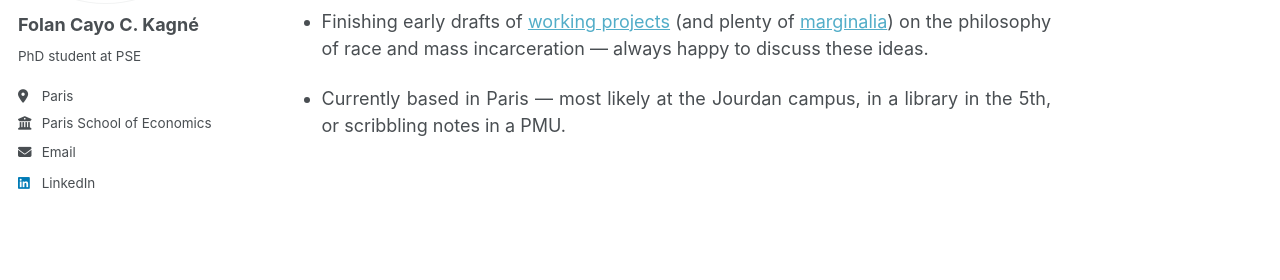
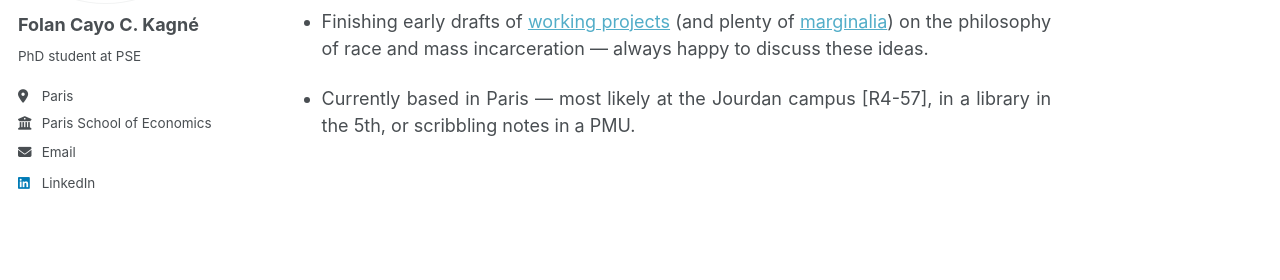
Before and after one commit to folankagne/folankagne.github.io, a Jekyll site: the page built from _pages/now.md, in a window 1280 px wide. Shown: the part 229-509 px from the top of the page. Built offline with Jekyll 4.4.1, drawn with Linux system fonts in a browser that asks for light colours; a script that is not in the unit is left out.

Commit message:
Update now.md

```diff
--- a/_pages/now.md
+++ b/_pages/now.md
@@ -8,4 +8,4 @@ author_profile: true
 
 - Finishing early drafts of [working projects](/research/) (and plenty of [marginalia](/year-archive/)) on the philosophy of race and mass incarceration — always happy to discuss these ideas.
 
-- Currently based in Paris — most likely at the Jourdan campus, in a library in the 5th, or scribbling notes in a PMU.
+- Currently based in Paris — most likely at the Jourdan campus [R4-57], in a library in the 5th, or scribbling notes in a PMU.
```
